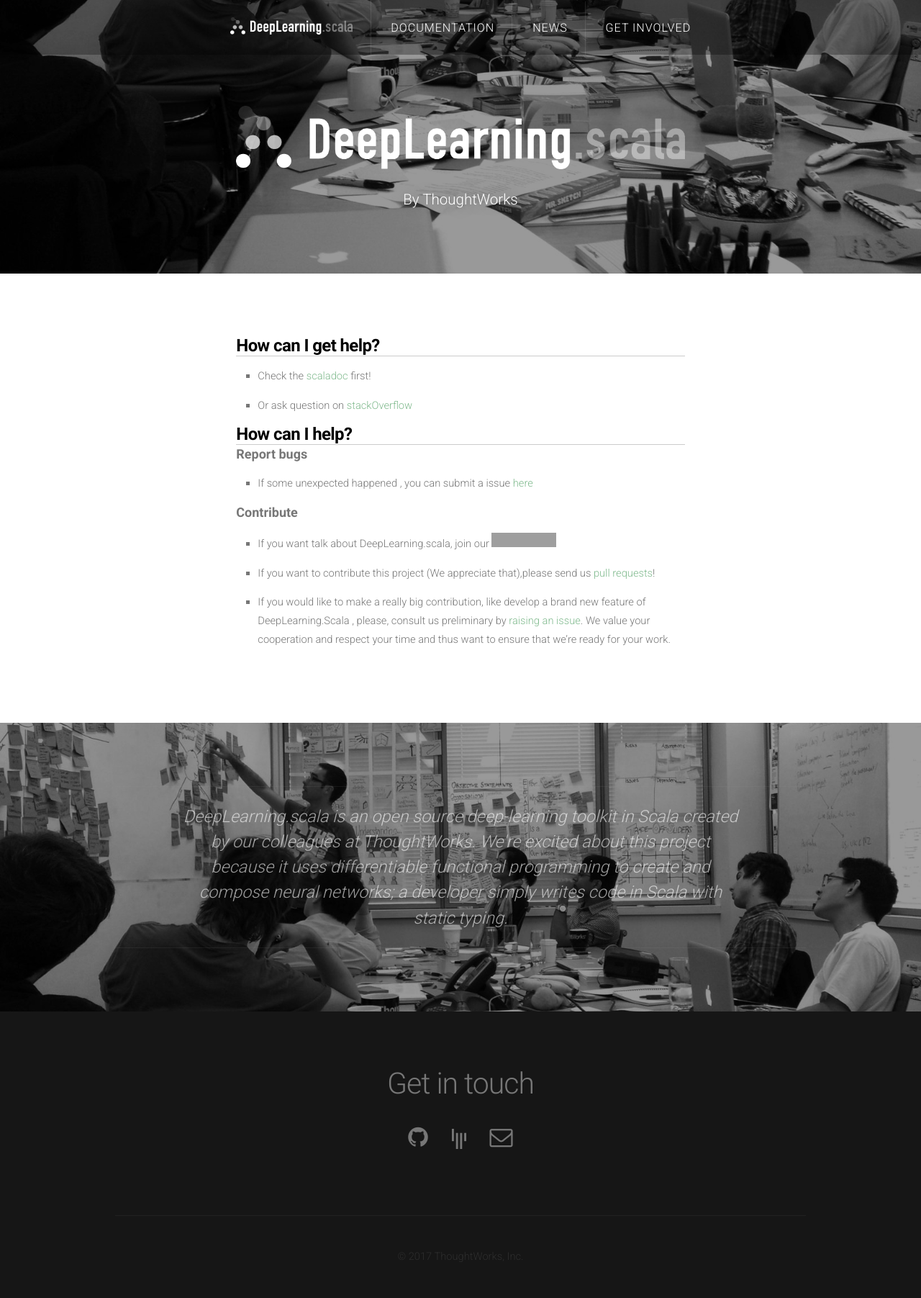
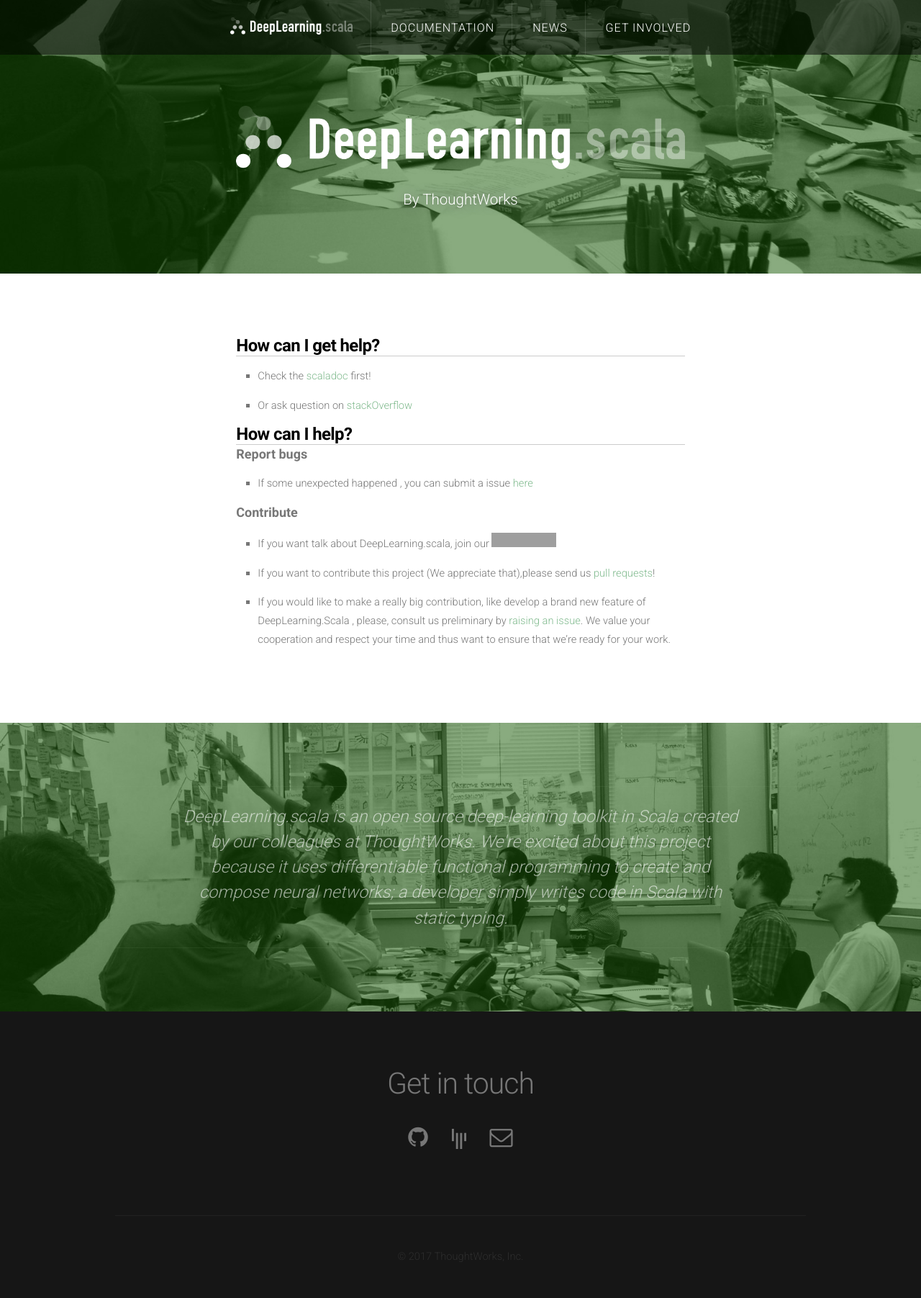
Before and after one commit to ThoughtWorksInc/DeepLearning.scala, a Jekyll site: the page built from get-involved.md, in a window 1280 px wide. Shown: the whole page at 72% size. Built offline with Jekyll 4.4.1, drawn with Linux system fonts in a browser that asks for light colours; nearby versions of some CDN libraries; comment, search, counter and statistics services are not loaded; grey boxes are pictures that could not be loaded.

Commit message:
Update style.css

```diff
--- a/assets/css/style.css
+++ b/assets/css/style.css
@@ -1017,7 +1017,7 @@
 			top: 0;
 			width: 100%;
 			height: 100%;
-			background: rgba(0,0,0,0.4);
+			background: rgba(20,88,0,0.5);
 		}
 
 /*********************************************************************************/
@@ -1064,7 +1064,7 @@
 
 		#nav-wrapper
 		{
-			background: rgba(0,0,0,.3);
+			background: rgba(0,0,0,0.5);
 			position: absolute;
 			top: 0;
 			left: 0;
@@ -1085,6 +1085,10 @@
 			border-color: rgba(255,255,255,.1);
 		}
 
+			#nav > ul > li.current
+			{
+				border-color: rgba(255,255,255,.3);
+			}
 			#nav > ul > li:last-child
 			{
 				padding-right: 0;
@@ -1323,7 +1327,7 @@
 			top: 0;
 			width: 100%;
 			height: 100%;
-			background: rgba(0,0,0,0.4);
+			background: rgba(20,88,0,0.5);
 		}
 
 		#tweet section
```
